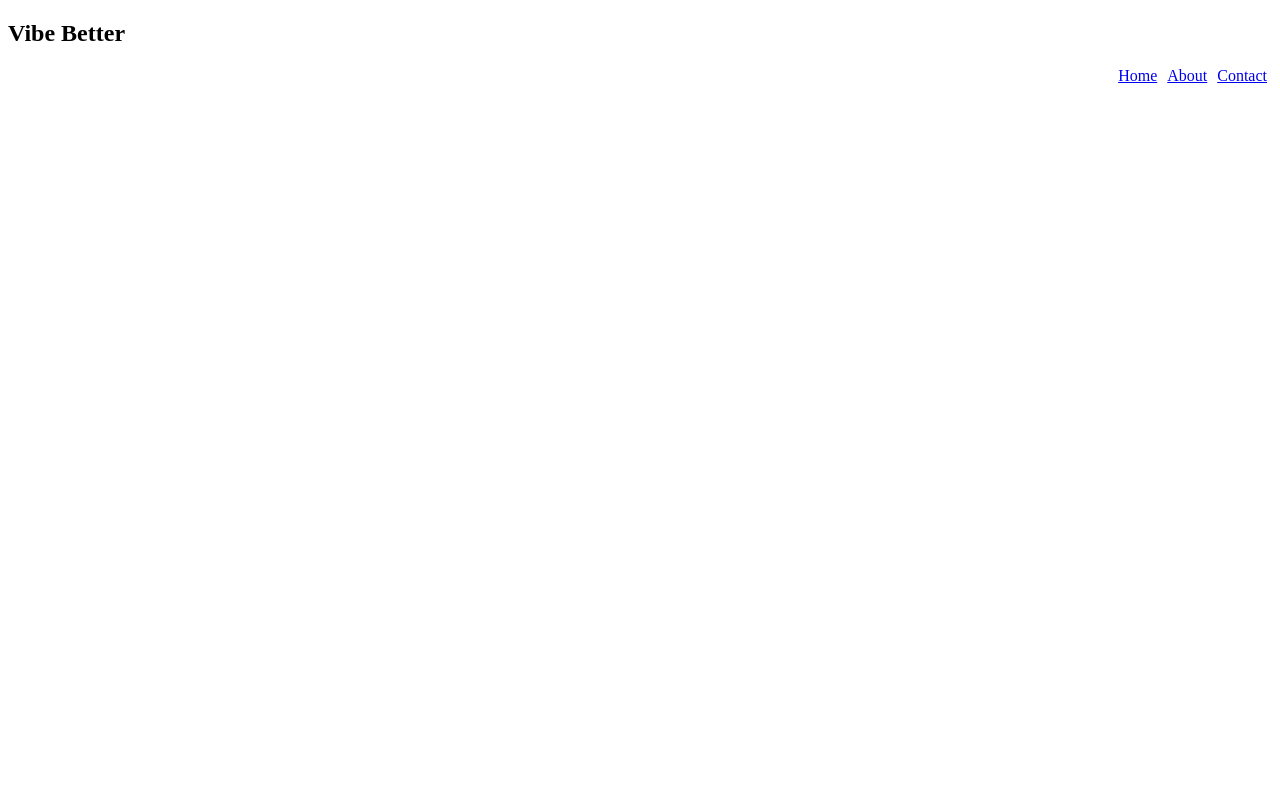
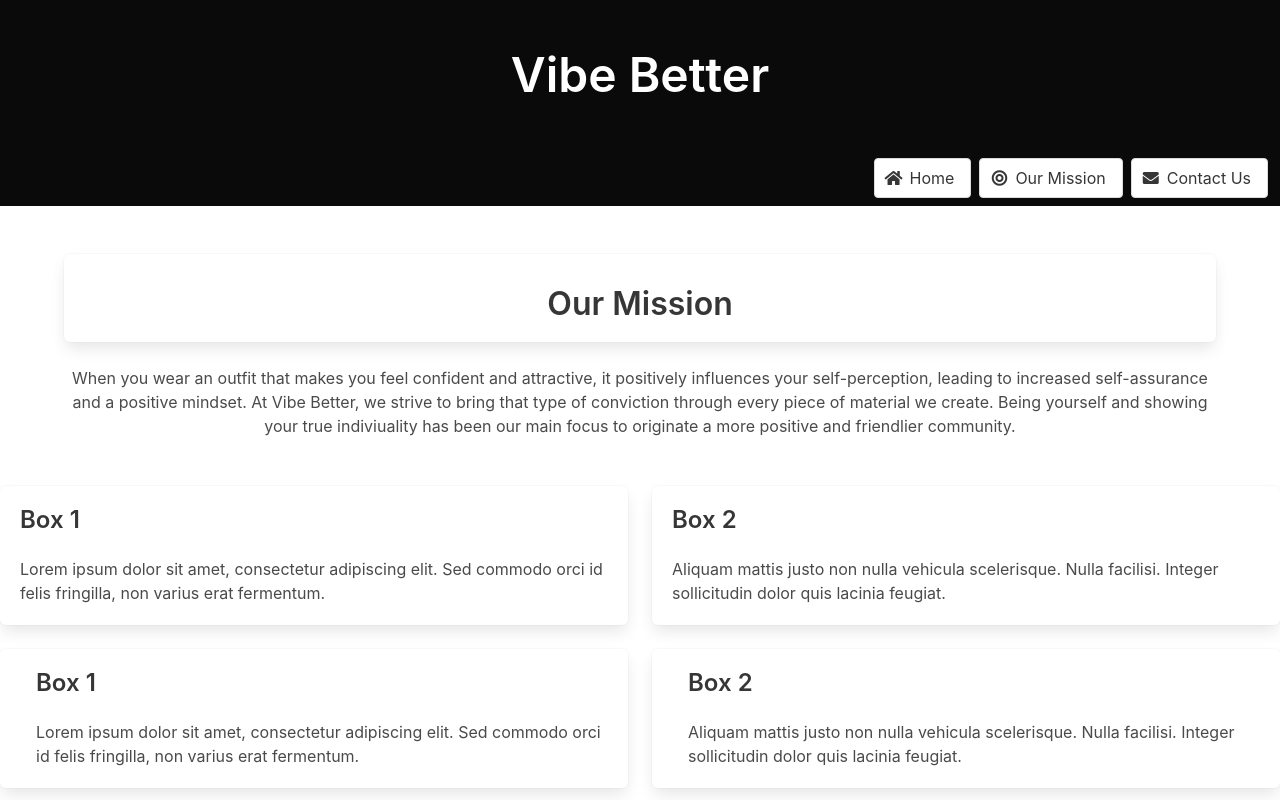
Before and after one commit to antman1997/VibeBetter, a plain HTML site: page index.html in a window 1280 px wide. Drawn offline with nearby package versions, Linux system fonts and the light colour scheme.

Commit message:
updated files

```diff
--- a/index.html
+++ b/index.html
@@ -1,22 +1,133 @@
 <!DOCTYPE html>
 <html>
     <head>
-        <meta charset="UTF-8">
-        <meta http-equiv="X-UA-Compatible" content="IE=edge">
-        <meta name="viewport" content="width=device-width, initial-scale=1.0">
-        <link rel="stylesheet" href="styles.css">
-        <title>Vibe Better Official</title>
+    <meta charset="utf-8">
+    <meta name="viewport" content="width=device-width, initial-scale=1">
+    <link rel="stylesheet" href="https://cdn.jsdelivr.net/npm/bulma@0.9.4/css/bulma.min.css">
+    <link rel="stylesheet" href="https://cdnjs.cloudflare.com/ajax/libs/font-awesome/5.15.4/css/all.min.css">
+
+    <title>Bulma test</title>
     </head>
-    <body>
-        <!--this is the navigation page-->
-        <section class="nav">
-        <h1 class="logo"> Vibe Better </h1>
-        <ul>
-            <li><a href="#">Home</li>
-            <li><a href="#">About</li>
-            <li><a href="#">Contact</li>
-        </ul>
 
+<body>
+    <!--The title of the page and logo-->
+    <section class="hero is-black">
+        <div class="hero-body">
+                <h1 class="title has-text-centered is-1">
+                    Vibe Better
+                </h1>
+        </div>
+        <!--Navigation bar-->
+        <nav class="navbar" role="navigation" aria-label="main navigation">
+            <div class="navbar-menu">
+              <div class="navbar-end">
+                <div class="navbar-item">
+                  <div class="buttons">
+                    <a class="button">
+                      <span class="icon">
+                        <i class="fas fa-home"></i>
+                      </span>
+                      <span>Home</span>
+                    </a>
+                    <a class="button">
+                      <span class="icon">
+                        <i class="fas fa-bullseye"></i>
+                      </span>
+                      <span>Our Mission</span>
+                    </a>
+                    <a class="button">
+                      <span class="icon">
+                        <i class="fas fa-envelope"></i>
+                      </span>
+                      <span>Contact Us</span>
+                    </a>
+                  </div>
 
-    </body>
+                </div>
+              </div>
+            </div>
+          </nav>
+
+    </section>
+
+    <!--Our Mission section-->
+    <section class="section">
+        <div class="container">
+            <div class="box">
+                <h1 class="title has-text-centered mt-3">
+                    Our Mission
+                </h1>
+            </div>
+            <p class="About has-text-centered">
+                 When you wear an outfit that makes you feel confident and attractive, it positively influences your self-perception, leading to increased self-assurance and a positive mindset. At Vibe Better, we strive to bring that type of conviction through every piece of material we create. Being yourself and showing your true indiviuality has been our main focus to originate a more positive and friendlier community.
+            </p>
+        </div>
+    </section>
+
+    <!--this section will display our images of our clothing-->
+    <section class="section2">
+      <div class="container2">
+        <div class="columns">
+          <div class="column">
+            <div class="box">
+              <article class="media">
+                <div class="media-content">
+                  <div class="content">
+                    <h1 class="title is-4">Box 1</h1>
+                    <p>Lorem ipsum dolor sit amet, consectetur adipiscing elit. Sed commodo orci id felis fringilla, non varius erat fermentum.</p>
+                  </div>
+                </div>
+              </article>
+            </div>
+          </div>
+
+          <div class="column">
+            <div class="box">
+              <article class="media">
+                <div class="media-content">
+                  <div class="content">
+                    <h1 class="title is-4">Box 2</h1>
+                    <p>Aliquam mattis justo non nulla vehicula scelerisque. Nulla facilisi. Integer sollicitudin dolor quis lacinia feugiat.</p>
+                  </div>
+                </div>
+              </article>
+            </div>
+          </div>
+        </div>
+        <div class="columns">
+          <div class="column">
+            <div class="box">
+              <article class="media">
+                <div class="media-left">
+                </div>
+                <div class="media-content">
+                  <div class="content">
+                    <h1 class="title is-4">Box 1</h1>
+                    <p>Lorem ipsum dolor sit amet, consectetur adipiscing elit. Sed commodo orci id felis fringilla, non varius erat fermentum.</p>
+                  </div>
+                </div>
+              </article>
+            </div>
+          </div>
+
+          <div class="column">
+            <div class="box">
+              <article class="media">
+                <div class="media-left">
+                </div>
+                <div class="media-content">
+                  <div class="content">
+                    <h1 class="title is-4">Box 2</h1>
+                    <p>Aliquam mattis justo non nulla vehicula scelerisque. Nulla facilisi. Integer sollicitudin dolor quis lacinia feugiat.</p>
+                  </div>
+                </div>
+              </article>
+            </div>
+          </div>
+        </div>
+
+      </div>
+    </section>
+</body>
+
 </html>
--- a/styles.css
+++ b/styles.css
@@ -1,6 +1,4 @@
-ul {
+a {
     display: flex;
     justify-content: right;
-    gap:5px ;
-    list-style: none;
 }
```
Also changed, not shown: debug.css (added).
